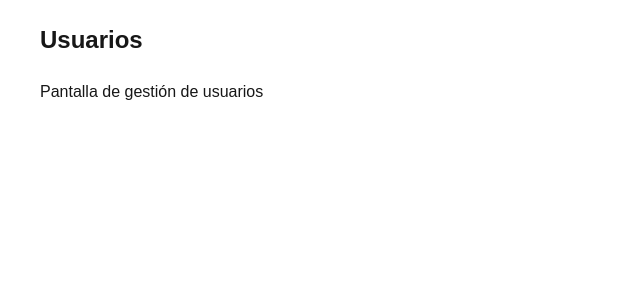
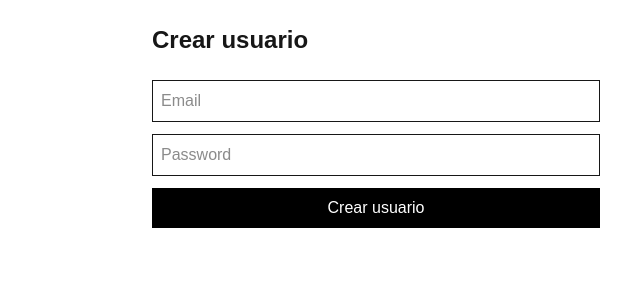
Before and after one commit to gregfirit-debug/sistema-cierre-digital, a Next.js app: page /admin/usuarios in a window 1280 px wide. Shown: the top 300 px of the page, without its empty margins (264-904 px from the left). Built offline with nearby package versions, Linux system fonts and the light colour scheme; no server answers.

Commit message:
form crear usuario

```diff
--- a/src/app/admin/usuarios/page.tsx
+++ b/src/app/admin/usuarios/page.tsx
@@ -1,11 +1,86 @@
 "use client";
 
+import { useState } from "react";
+import { supabase } from "@/lib/supabase";
+
 export default function AdminUsuariosPage() {
+  const [email, setEmail] = useState("");
+  const [password, setPassword] = useState("");
+  const [mensaje, setMensaje] = useState("");
+
+  const crearUsuario = async () => {
+    setMensaje("Creando...");
+
+    const { data: userData } = await supabase.auth.getUser();
+
+    if (!userData.user) {
+      setMensaje("No hay usuario logueado");
+      return;
+    }
+
+    const { data: profile } = await supabase
+      .from("profiles")
+      .select("cooperativa_id")
+      .eq("id", userData.user.id)
+      .single();
+
+    if (!profile) {
+      setMensaje("No se encontró el profile");
+      return;
+    }
+
+    const res = await fetch("/api/crear-usuario", {
+      method: "POST",
+      headers: {
+        "Content-Type": "application/json",
+      },
+      body: JSON.stringify({
+        email,
+        password,
+        cooperativa_id: profile.cooperativa_id,
+      }),
+    });
+
+    const data = await res.json();
+
+    if (data.error) {
+      setMensaje(data.error);
+    } else {
+      setMensaje("Usuario creado");
+      setEmail("");
+      setPassword("");
+    }
+  };
+
   return (
     <main className="min-h-screen p-6">
-      <div className="mx-auto max-w-2xl">
-        <h1 className="text-2xl font-bold mb-6">Usuarios</h1>
-        <p>Pantalla de gestión de usuarios</p>
+      <div className="mx-auto max-w-md">
+        <h1 className="text-2xl font-bold mb-6">Crear usuario</h1>
+
+        <input
+          type="email"
+          placeholder="Email"
+          value={email}
+          onChange={(e) => setEmail(e.target.value)}
+          className="w-full border p-2 mb-3"
+        />
+
+        <input
+          type="password"
+          placeholder="Password"
+          value={password}
+          onChange={(e) => setPassword(e.target.value)}
+          className="w-full border p-2 mb-3"
+        />
+
+        <button
+          onClick={crearUsuario}
+          className="w-full bg-black text-white p-2"
+        >
+          Crear usuario
+        </button>
+
+        {mensaje && <p className="mt-4">{mensaje}</p>}
       </div>
     </main>
   );
```
